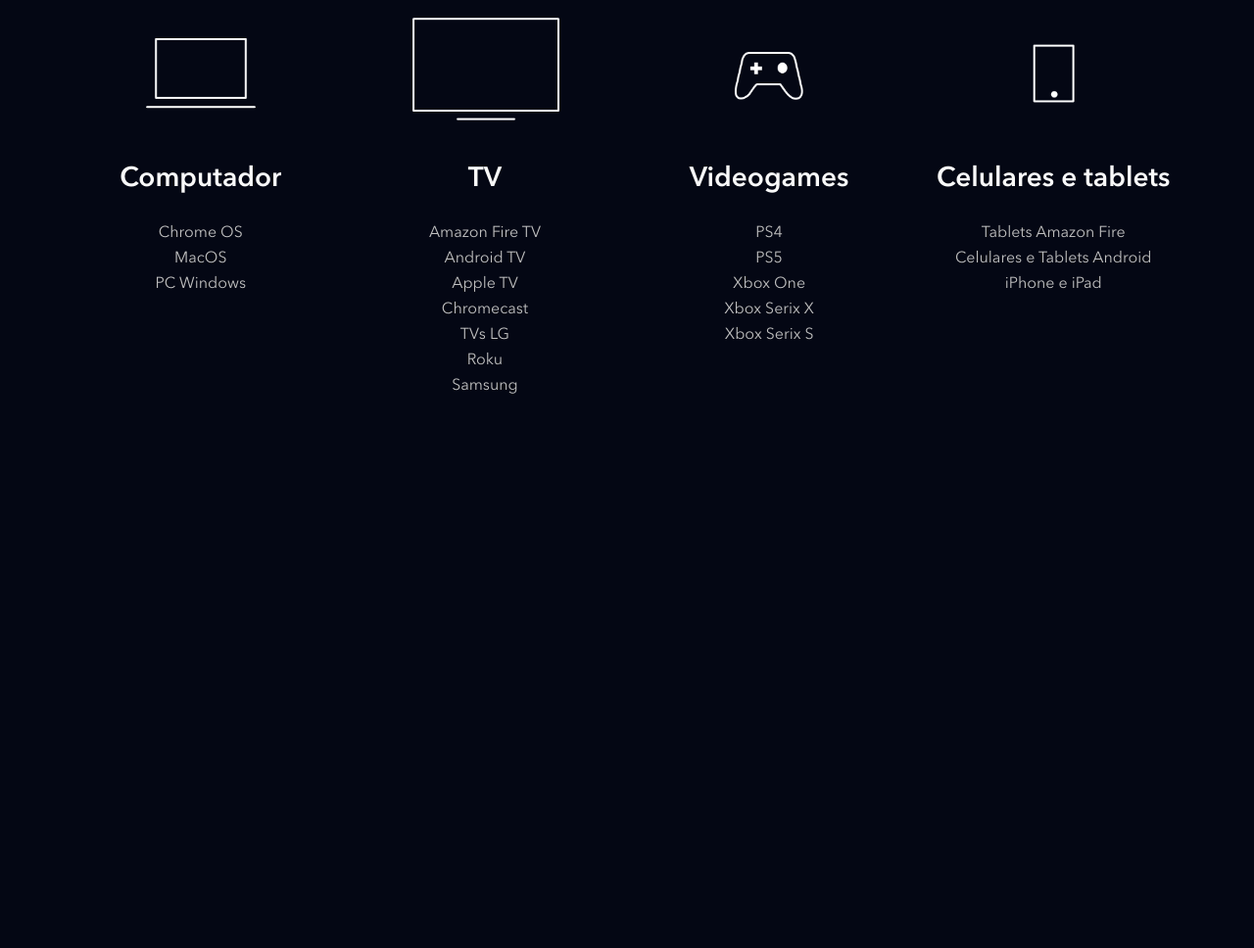
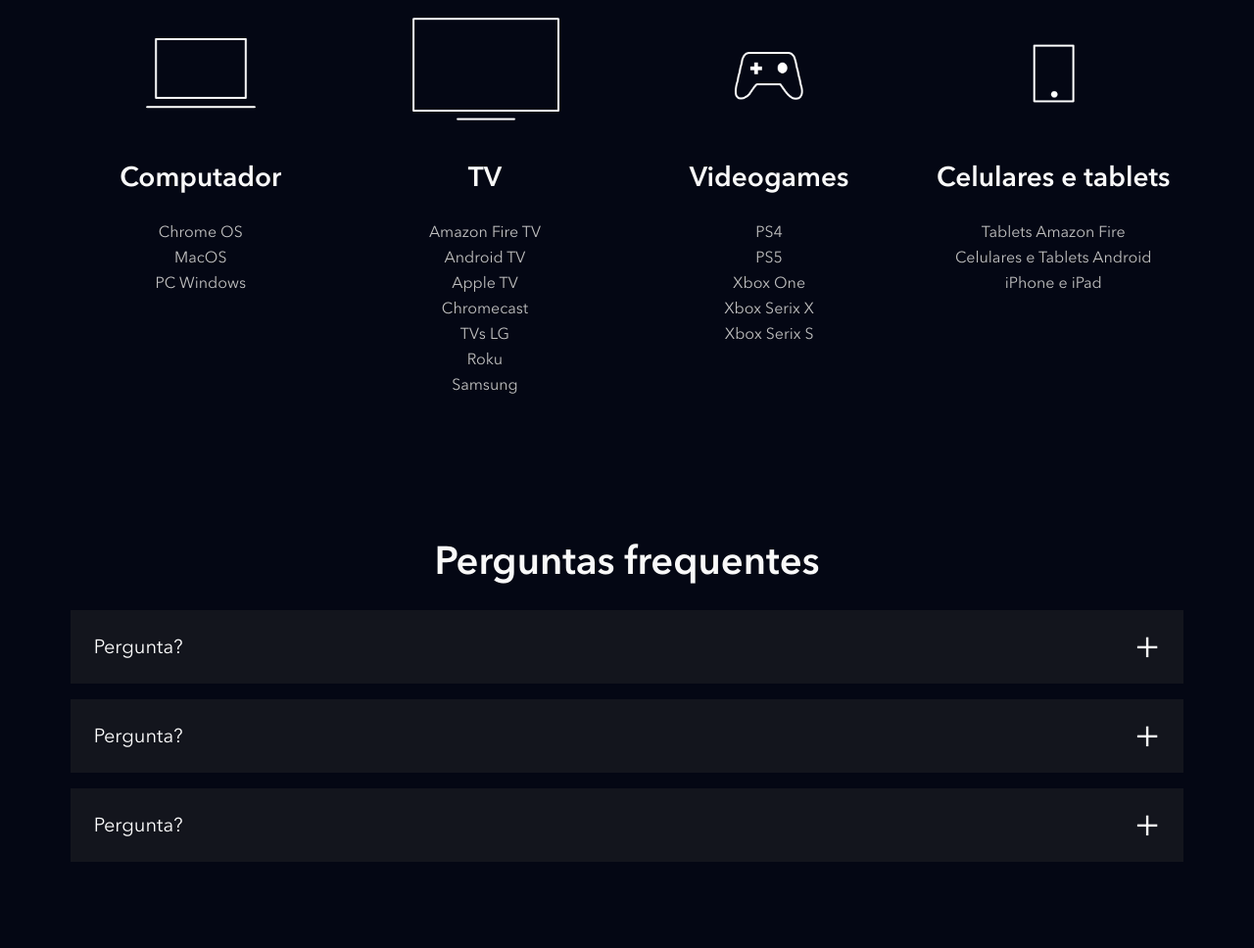
Before and after one commit to MayaraSH/clone_disneyplus, a website: page index.html in a window 1280 px wide. Shown: the part 3900-4868 px from the top of the page at 98% size. Before the commit the page ends 4378 px from the top, so only its background shows below. Drawn offline with nearby package versions, Linux system fonts and the light colour scheme; files that its build step writes are made by us from their sources; files whose address does not match are found by name.

Commit message:
Seção FAQ

```diff
--- a/index.html
+++ b/index.html
@@ -212,6 +212,35 @@
             </li>
         </ul>
     </section>
+    <section class="faq">
+        <h2 class="title">Perguntas frequentes</h2>
+        <ul class="faq__questions">
+            <li class="faq__questions__item">
+                <div class="faq__questions__item__question" data-faq-question>
+                    Pergunta?
+                </div>
+                <div class="faq__questions__item__answer text--big">
+                    A resposta da pergunta
+                </div>
+            </li>
+            <li class="faq__questions__item">
+                <div class="faq__questions__item__question" data-faq-question>
+                    Pergunta?
+                </div>
+                <div class="faq__questions__item__answer text--big">
+                    A resposta da pergunta
+                </div>
+            </li>
+            <li class="faq__questions__item">
+                <div class="faq__questions__item__question" data-faq-question>
+                    Pergunta?
+                </div>
+                <div class="faq__questions__item__answer text--big">
+                    A resposta da pergunta
+                </div>
+            </li>
+        </ul>
+    </section>
 
     <script src="./src/main.js"></script>
 </body>
--- a/src/main.js
+++ b/src/main.js
@@ -27,22 +27,6 @@
         })
     }
 
-function removeBotaoAtivo() {
-    const buttons = document.querySelectorAll('[data-tab-button]');
-
-    for (let i = 0; i < buttons.length; i++) {
-        buttons[i].classList.remove('shows__tabs__button--is-active');
-    }
-}
-
-function escondeTodasAbas() {
-    const tabsContainer = document.querySelectorAll('[data-tab-id]');
-
-    for (let i = 0; i < tabsContainer.length; i++) {
-        tabsContainer[i].classList.remove('shows__list--is-active');
-    }
-}
-
     // Seção FAQ, accordion
     for (let i = 0; i < questions.length; i++) {
         questions[i].addEventListener('click', abreOuFechaResposta);
@@ -65,3 +49,19 @@
 
     elementoPai.classList.toggle(classe);
 }
+
+function removeBotaoAtivo() {
+    const buttons = document.querySelectorAll('[data-tab-button]');
+
+    for (let i = 0; i < buttons.length; i++) {
+        buttons[i].classList.remove('shows__tabs__button--is-active');
+    }
+}
+
+function escondeTodasAbas() {
+    const tabsContainer = document.querySelectorAll('[data-tab-id]');
+
+    for (let i = 0; i < tabsContainer.length; i++) {
+        tabsContainer[i].classList.remove('shows__list--is-active');
+    }
+}
--- /dev/null
+++ b/src/styles/_faq.scss
@@ -0,0 +1,54 @@
+.faq {
+    padding: 5.6vw;
+
+    h2 {
+        text-align: center;
+        margin-bottom: 24px;
+    }
+
+    &__questions {
+        &__item {
+            background-color: #13151d;
+            margin-bottom: 16px;
+
+            &__question {
+                color: #fff;
+                font-size: 20px;
+                padding: 24px;
+                display: block;
+                cursor: pointer;
+                position: relative;
+
+                &::after {
+                    content: '+';
+                    position: absolute;
+                    top: 0;
+                    right: 24px;
+                    height: 100%;
+                    display: flex;
+                    align-items: center;
+                    font-size: 40px;
+                }
+            }
+
+            &__answer {
+                height: 0;
+                overflow: hidden;
+                padding: 0 24px;
+                transition: height, .5s ease;
+            }
+
+            &--is-open {
+                .faq__questions__item__question::after {
+                    content: '-';
+                }
+
+                .faq__questions__item__answer {
+                    height: auto;
+                    padding-bottom: 24px;
+                    transition: height, .5s ease;
+                }
+            }
+        }
+    }
+}
--- a/src/styles/main.scss
+++ b/src/styles/main.scss
@@ -3,6 +3,7 @@
 @use './shows';
 @use './plans';
 @use './available-devices';
+@use './faq';
 
 @font-face {
     font-family: Avenir;
```
